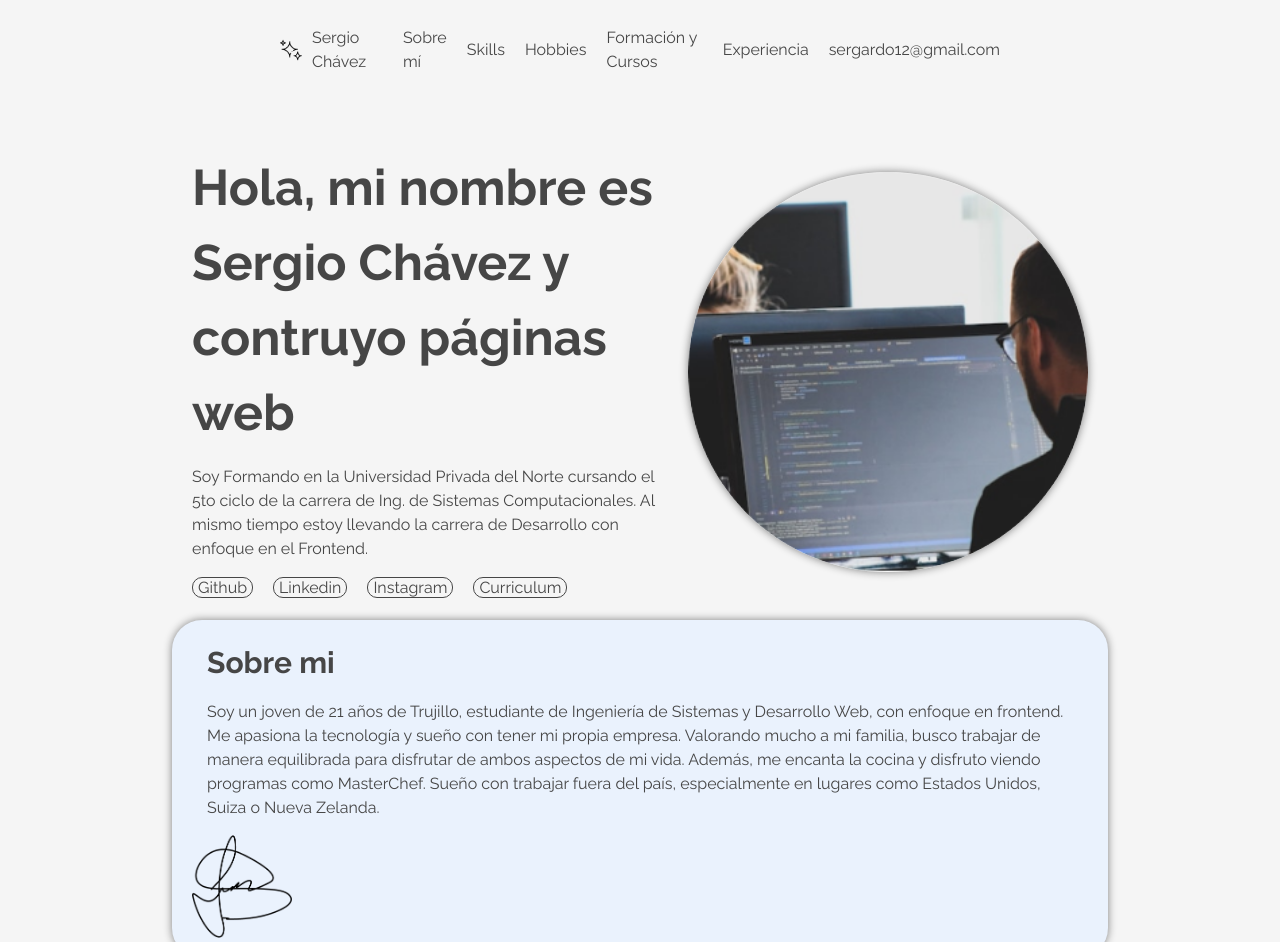
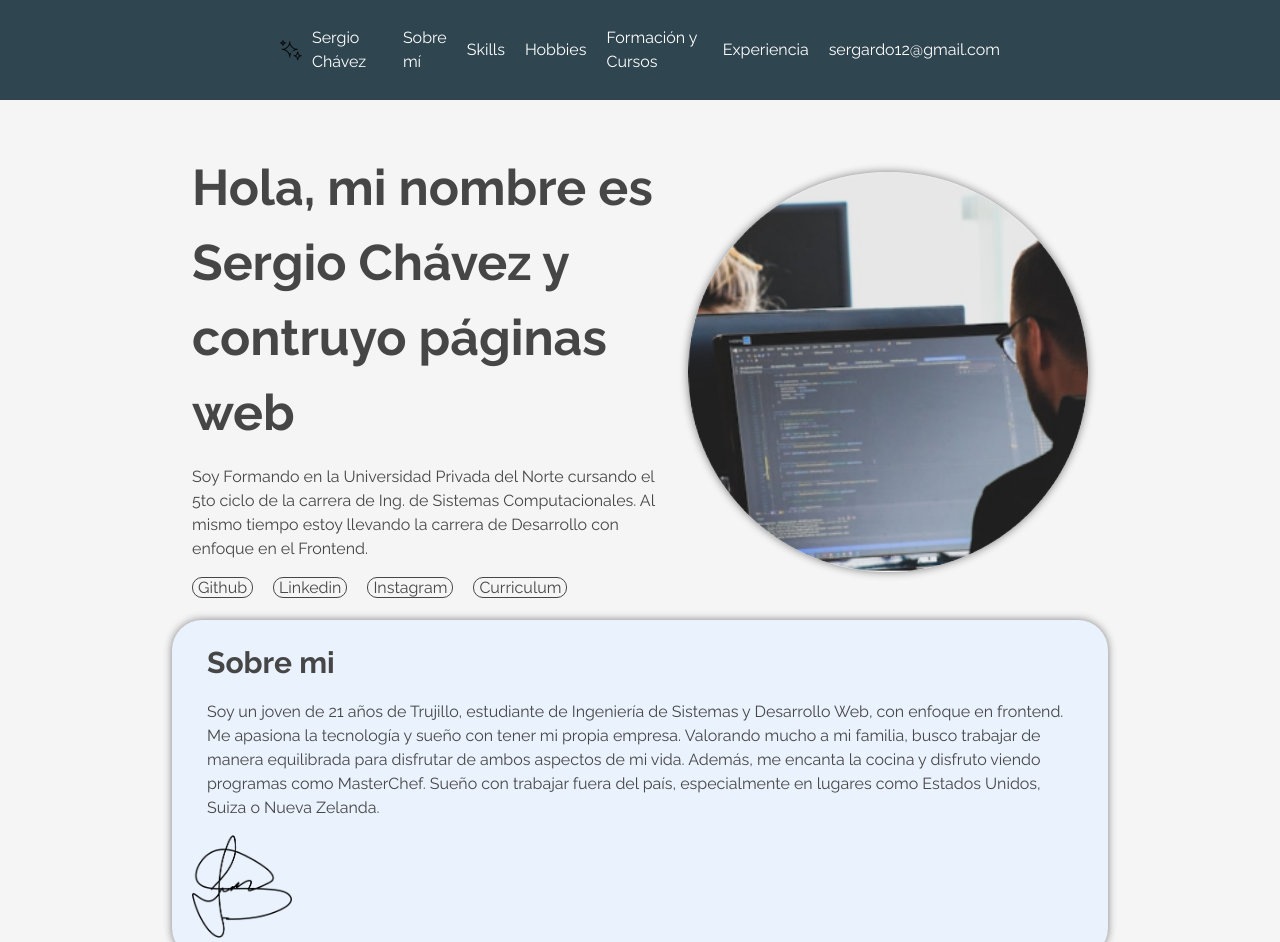
Before and after one commit to Sergardo12/Portafolio, a plain HTML site: page index.html in a window 1280 px wide. Shown: the top 942 px of the page. Drawn offline with Linux system fonts and the light colour scheme; some icons are missing.

Commit message:
Edicion de color al Header y Footer

```diff
--- a/styles/footer.css
+++ b/styles/footer.css
@@ -2,8 +2,10 @@ footer{
     width: 100%;
     height: 100px;
     text-align: center;
+    background-color: black;
 }
 footer p{
     text-align: center;
     padding: 20px;
+    color: #fefefefe;
 }
--- a/styles/header.css
+++ b/styles/header.css
@@ -1,4 +1,6 @@
 header{
+    background-color: #2f4550;
+    color: white;
     height: 60px;
     padding: 20px 280px;
     display: flex;
@@ -9,6 +11,7 @@ header{
     display: flex;
     align-items: center;
     gap: 10px;
+    color: white;
 }
 .logo-img{
     height: 22px;
@@ -18,9 +21,10 @@ header{
     align-items: center;
     justify-content: space-between;
     gap: 20px;
+
 }
 .menu-list li a{
-    color: #464646;
+    color: white;
 }
 .menu-list-item-c{
     display: none;
```
